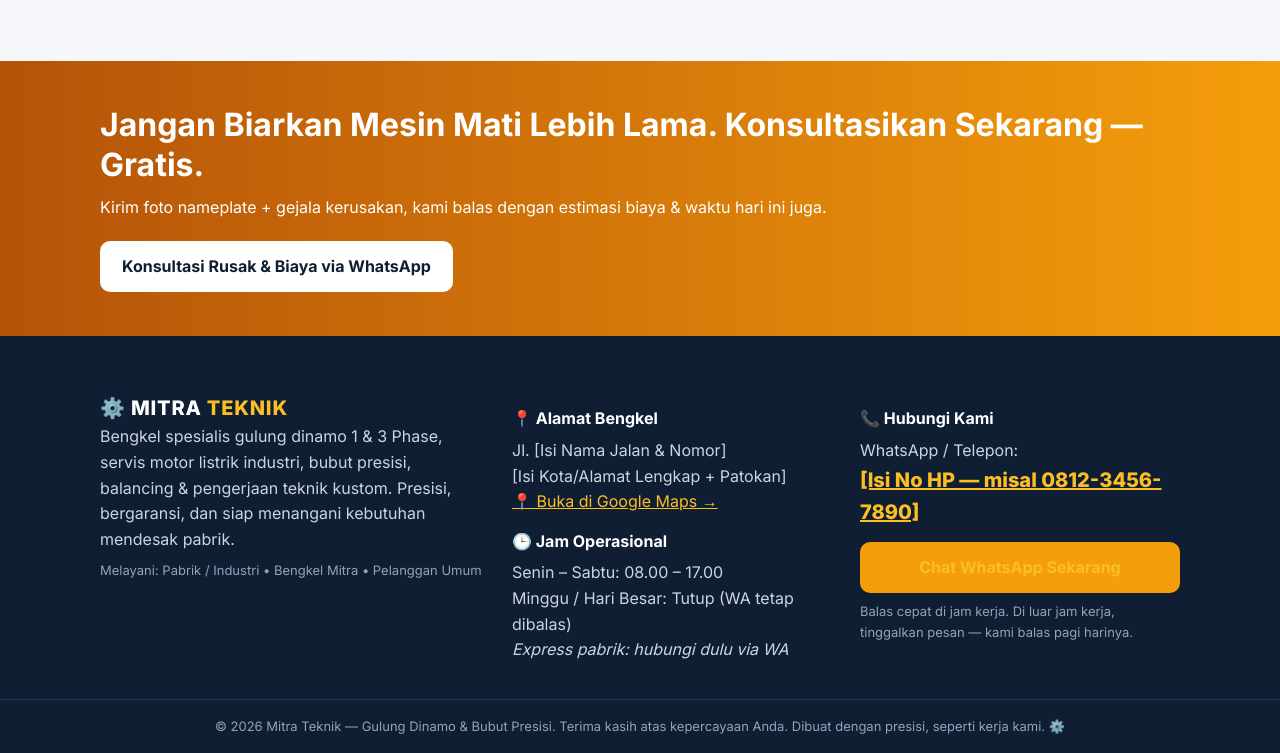
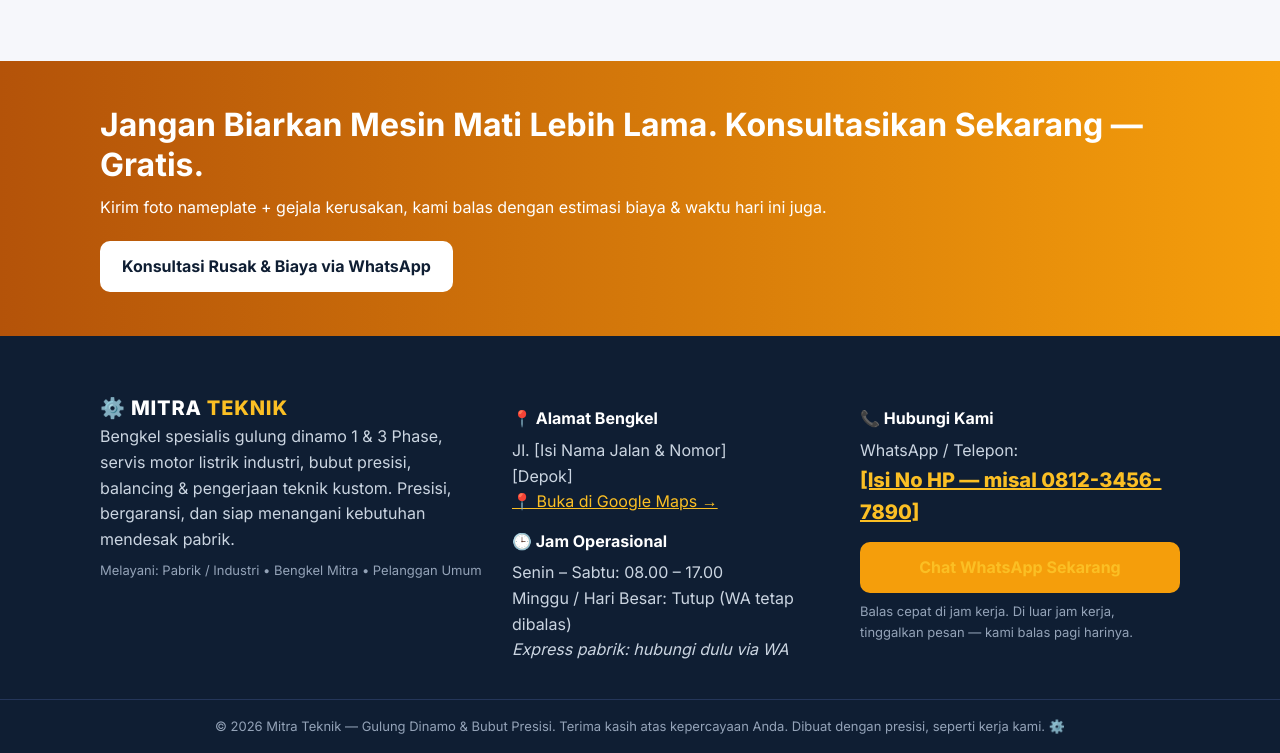
Before and after one commit to bows117/MitraTeknik, a plain HTML site: page index.html in a window 1280 px wide. Shown: the part 3841-4594 px from the top of the page. Drawn offline with Linux system fonts and the light colour scheme.

Commit message:
update file

```diff
--- a/index.html
+++ b/index.html
@@ -194,7 +194,7 @@
     </div>
     <div>
       <h4>📍 Alamat Bengkel</h4>
-      <p>Jl. [Isi Nama Jalan & Nomor]<br>[Isi Kota/Alamat Lengkap + Patokan]<br><a href="https://maps.google.com/?q=[Isi+Kota/Alamat]" target="_blank" rel="noopener">📍 Buka di Google Maps →</a></p>
+      <p>Jl. [Isi Nama Jalan & Nomor]<br>[Depok]<br><a href="https://maps.google.com/?q=[Isi+Kota/Alamat]" target="_blank" rel="noopener">📍 Buka di Google Maps →</a></p>
       <h4>🕒 Jam Operasional</h4>
       <p>Senin – Sabtu: 08.00 – 17.00<br>Minggu / Hari Besar: Tutup (WA tetap dibalas)<br><em>Express pabrik: hubungi dulu via WA</em></p>
     </div>
```
